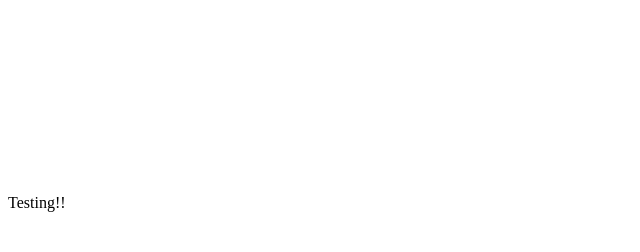
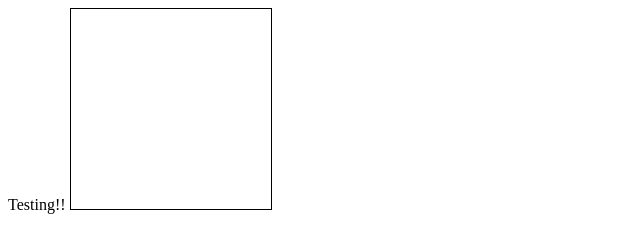
Before and after one commit to ibdimock/chaos-and-fractals, a plain HTML site: page index.html in a window 1280 px wide. Shown: the whole page, without its empty margins (0-640 px from the left). Drawn offline with Linux system fonts and the light colour scheme.

Commit message:
Fix border

```diff
--- a/index.html
+++ b/index.html
@@ -1,5 +1,5 @@
 Testing!!
 
 <canvas id="myCanvas" width="200" height="200"
-    style="border:1px soled #000000;">
+    style="border:1px solid #000000;">
 </canvas>
```
